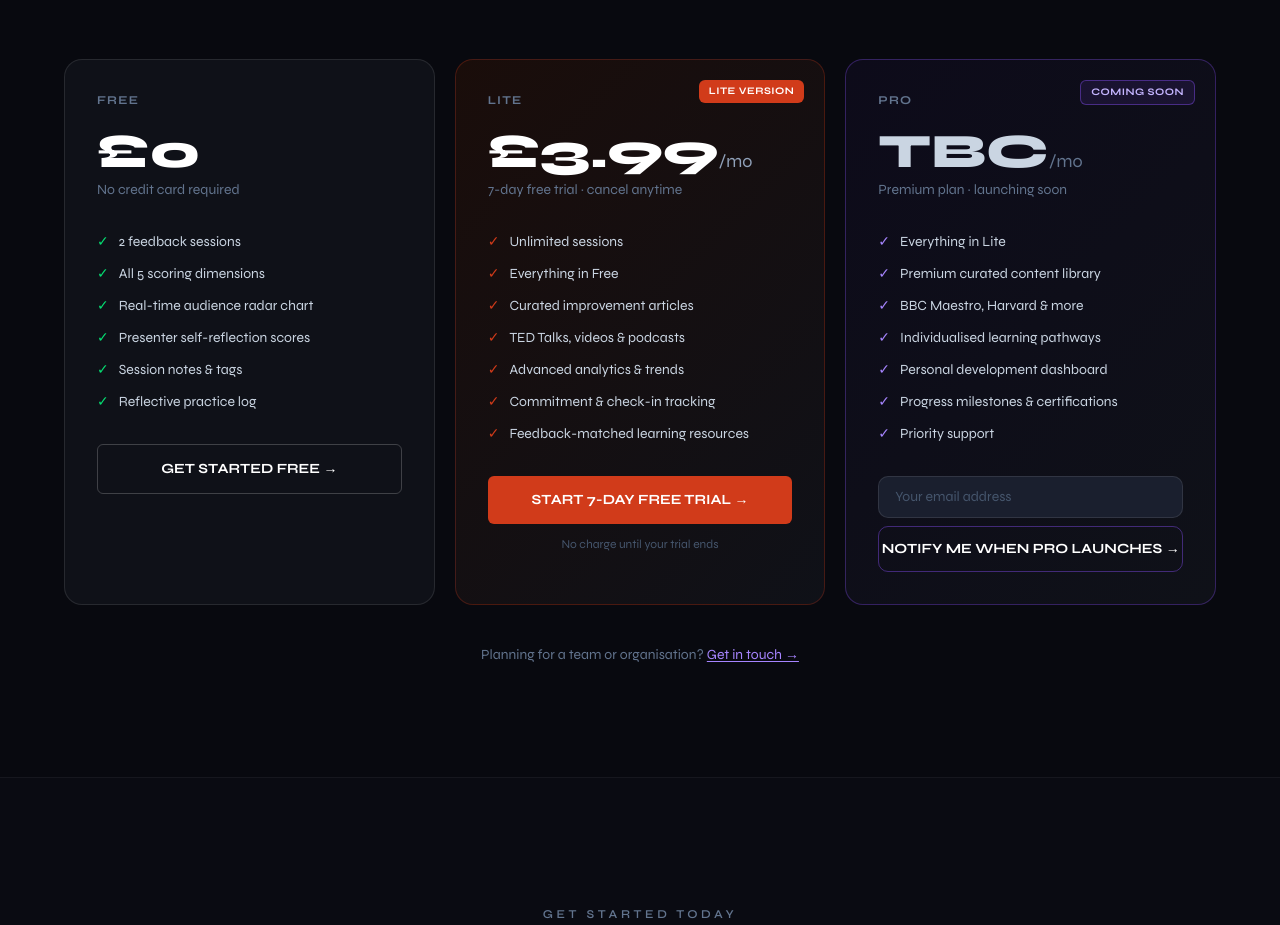
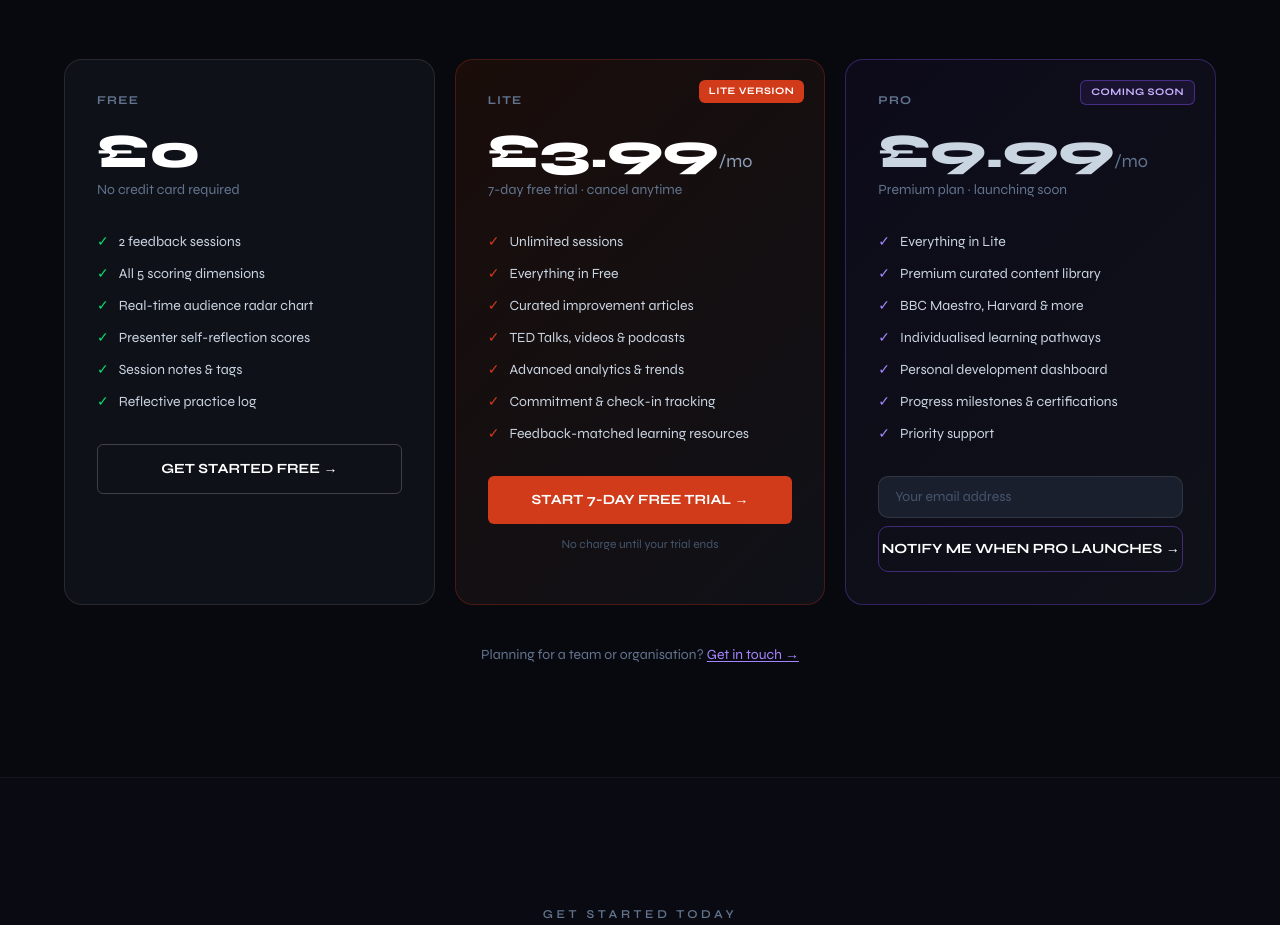
Before and after one commit to LearnFastApp/learnfast-web-app, a Next.js app: page / in a window 1280 px wide. Shown: the part 5460-6385 px from the top of the page. Built offline with nearby package versions, Linux system fonts and the light colour scheme; no server answers.

Commit message:
Set Pro tier price to £9.99/mo
Co-Authored-By: Claude Sonnet 4.6 <noreply@anthropic.com>

```diff
--- a/components/landing-page.tsx
+++ b/components/landing-page.tsx
@@ -399,7 +399,7 @@ export default function LandingPage() {
                 COMING SOON
               </div>
               <p className="text-xs font-bold tracking-widest text-slate-500 uppercase mb-5">Pro</p>
-              <p className="text-5xl font-black mb-1 text-slate-300">TBC<span className="text-lg font-normal text-slate-500">/mo</span></p>
+              <p className="text-5xl font-black mb-1 text-slate-300">£9.99<span className="text-lg font-normal text-slate-500">/mo</span></p>
               <p className="text-sm text-slate-500 mb-8">Premium plan · launching soon</p>
               <ul className="space-y-3 text-sm text-slate-300 mb-8 flex-1">
                 {[
```
